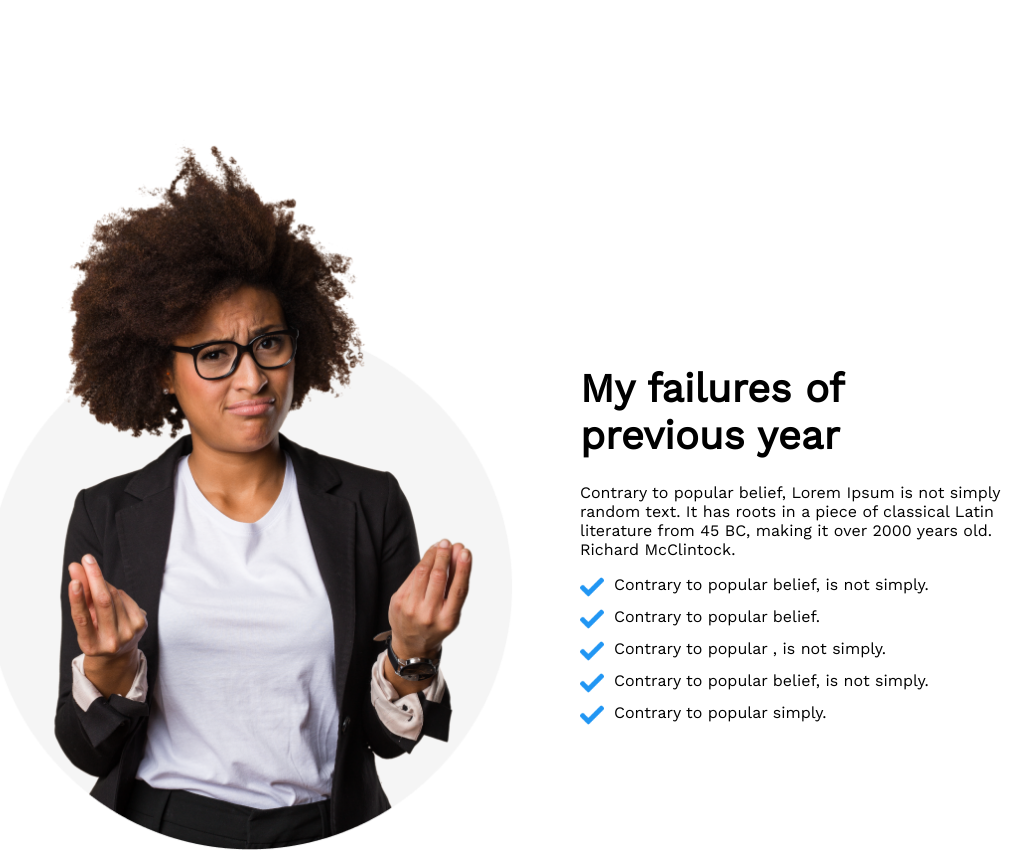
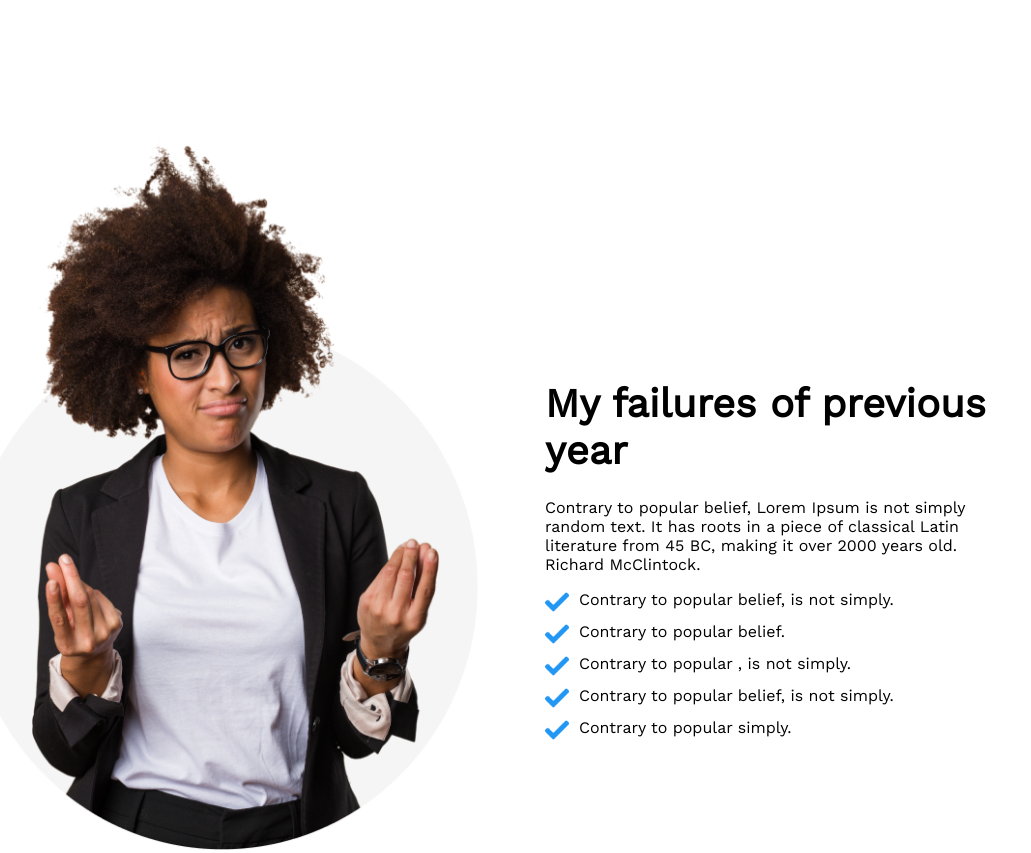
Before and after one commit to arifulislamsamrat/new-year-new-me, a plain HTML site: page index.html in a window 1280 px wide. Shown: the part 700-1553 px from the top of the page, without its empty margins (155-1186 px from the left). Drawn offline with nearby package versions, Linux system fonts and the light colour scheme.

Commit message:
browser issue trying

```diff
--- a/styles/style.css
+++ b/styles/style.css
@@ -50,14 +50,14 @@
 .failure{
 
     display: flex;
-    align-items: center;
+    /* align-items: center; */
     margin-top: 130px;
     margin-right: 120px;
-    margin-left: 120px;
+    margin-left: 100px;
 
 }
 .failure-text{
-    margin-top: 120px;
+    margin-top: 250px;
     margin-left: 50px;
 }
 .failure-text h3{
@@ -70,8 +70,12 @@
 }
 .failure-image{
     height: 720px;
-    width: 565px;
+    width: 550px;
 }
+
+/* this is the failure list style  */
+
+
 .listing{
     list-style: none;
 }
@@ -84,6 +88,8 @@
     width: 24px;
     margin-right: 10px;
 }
+
+
 /* my plans section styling */
 
 
@@ -103,6 +109,8 @@
     /* border: 1px solid red; */
 
 }
+
+/* Style of each item div */
 .item{
 
     display: flex;
@@ -144,6 +152,8 @@
     flex-direction: column;
 
 }
+/* 2 rows of motivation section indicated with half-unit  */
+
 .half-unit{
     display: flex;
     flex-direction: row;
@@ -181,6 +191,7 @@
 }
 
 /* gradiant image styling */
+
 .gradiant-image{
     margin:  130px 130px ;
     height: 170px;
@@ -213,6 +224,8 @@ footer{
     color: #ffffff;
 
 }
+
+/* left portion of footer */
 .future{
     width: 500px;
     margin-right: 150px;
@@ -230,6 +243,8 @@ footer{
 .mail,.phone{
     margin-bottom: 24px;
 }
+/* second portion of footer */
+
 .subscribe h4{
     margin-top: 15px;
     margin-bottom: 50px;
```
Also changed, not shown: index.html (+1 -0 lines).
